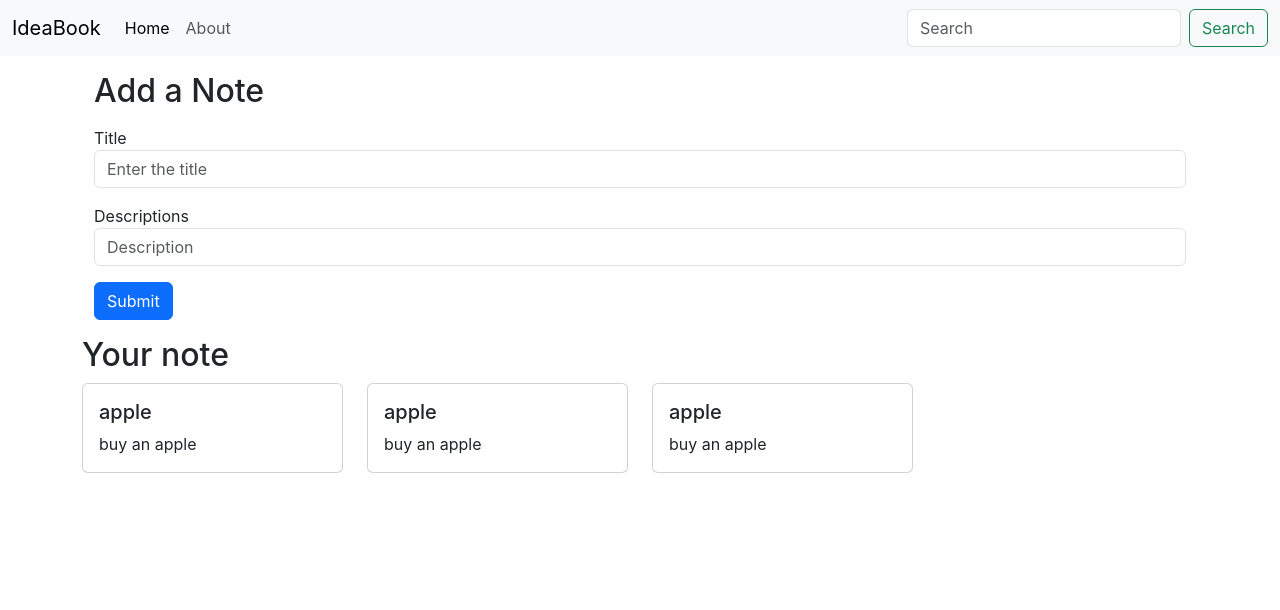
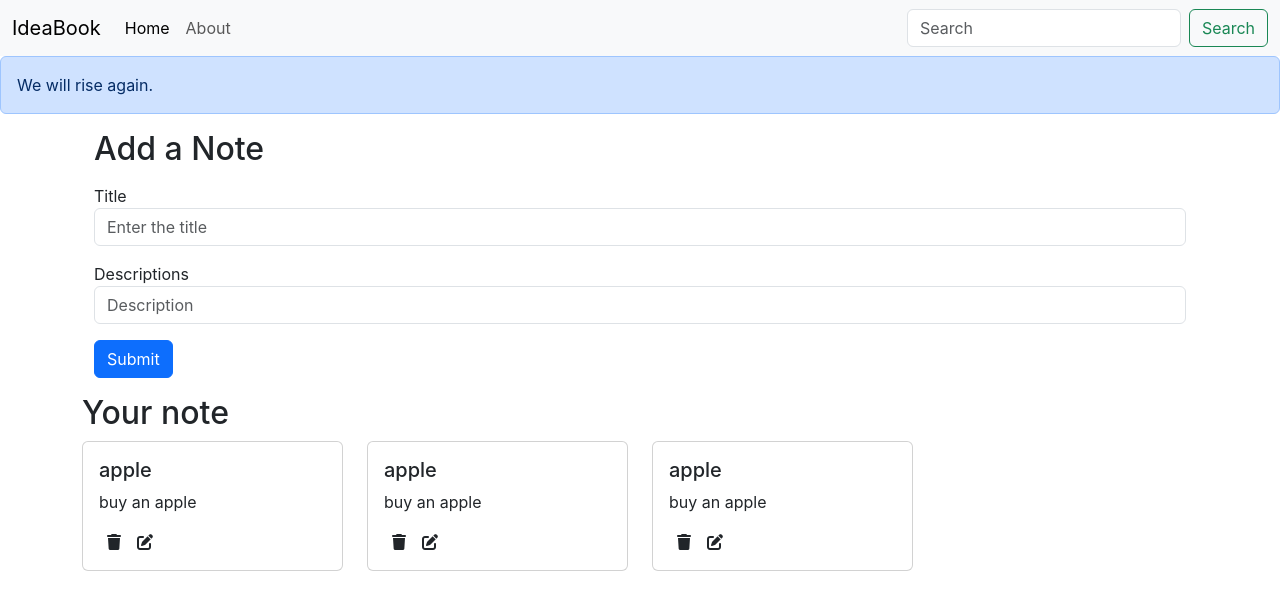
Before and after one commit to iamshivakhatri/Ideabook, a React (Create React App) app: page / in a window 1280 px wide. Shown: the top 610 px of the page. Built offline with nearby package versions, Linux system fonts and the light colour scheme.

Commit message:
Added alert components.

```diff
--- a/public/index.html
+++ b/public/index.html
@@ -21,7 +21,7 @@
   <body>
     <noscript>You need to enable JavaScript to run this app.</noscript>
     <div id="root"></div>
-
+    <script src="https://kit.fontawesome.com/99769cfc12.js" crossorigin="anonymous"></script>
     <script
       src="https://cdn.jsdelivr.net/npm/bootstrap@5.3.0/dist/js/bootstrap.bundle.min.js"
       integrity="sha384-geWF76RCwLtnZ8qwWowPQNguL3RmwHVBC9FhGdlKrxdiJJigb/j/68SIy3Te4Bkz"
--- a/src/App.js
+++ b/src/App.js
@@ -4,6 +4,7 @@ import Home from "./Components/Home";
 import About from "./Components/About";
 import { BrowserRouter as Router, Routes, Route } from "react-router-dom";
 import NoteState from "./context/notes/NoteState";
+import Alert from "./Components/Alert";
 
 
 
@@ -13,6 +14,7 @@ function App() {
     <NoteState>
         <Router>
           <Navbar/>
+          <Alert message = "We will rise again."/>
           <div className="container">
           <Routes>
             <Route
--- /dev/null
+++ b/src/Components/Alert.js
@@ -0,0 +1,13 @@
+import React from "react";
+
+const Alert = (props) => {
+  return (
+    <div>
+      <div class= "alert alert-primary" role="alert">
+        {props.message}
+      </div>
+    </div>
+  );
+};
+
+export default Alert;
--- a/src/Components/Home.js
+++ b/src/Components/Home.js
@@ -8,30 +8,30 @@ export const Home = () => {
       <div className="container my-3">
         <h2>Add a Note</h2>
         <form>
-          <div class="form-group my-3">
-            <label for="exampleInputEmail1">Title</label>
+          <div className="form-group my-3">
+            <label htmlFor="exampleInputEmail1">Title</label>
             <input
               type="email"
-              class="form-control"
+              className="form-control"
               id="exampleInputEmail1"
               aria-describedby="emailHelp"
               placeholder="Enter the title"
             />
-            <small id="emailHelp" class="form-text text-muted">
+            <small id="emailHelp" className="form-text text-muted">
 
             </small>
           </div>
-          <div class="form-group my-3">
-            <label for="exampleInputPassword1">Descriptions</label>
+          <div className="form-group my-3">
+            <label htmlFor="exampleInputPassword1">Descriptions</label>
             <input
               type="password"
-              class="form-control"
+              className="form-control"
               id="exampleInputPassword1"
               placeholder="Description"
             />
           </div>
 
-          <button type="submit" class="btn btn-primary">
+          <button type="submit" className="btn btn-primary">
             Submit
           </button>
         </form>
--- a/src/Components/Noteitem.js
+++ b/src/Components/Noteitem.js
@@ -4,10 +4,12 @@ const Noteitem = (props) => {
   const { note } = props;
   return (
     <div className="col-md-3">
-      <div class="card">
-        <div class="card-body">
-          <h5 class="card-title">{note.title} </h5>
-          <p class="card-text"> {note.description}</p>
+      <div className="card">
+        <div className="card-body">
+          <h5 className="card-title">{note.title} </h5>
+          <p className="card-text"> {note.description}</p>
+          <i className="fa-sharp fa-solid fa-trash mx-2"></i>
+          <i className="fa-solid fa-pen-to-square mx-2"></i>
         </div>
       </div>
       </div>
--- a/src/index.css
+++ b/src/index.css
@@ -11,3 +11,7 @@ code {
   font-family: source-code-pro, Menlo, Monaco, Consolas, 'Courier New',
     monospace;
 }
+
+i{
+  cursor: pointer;
+}
```
